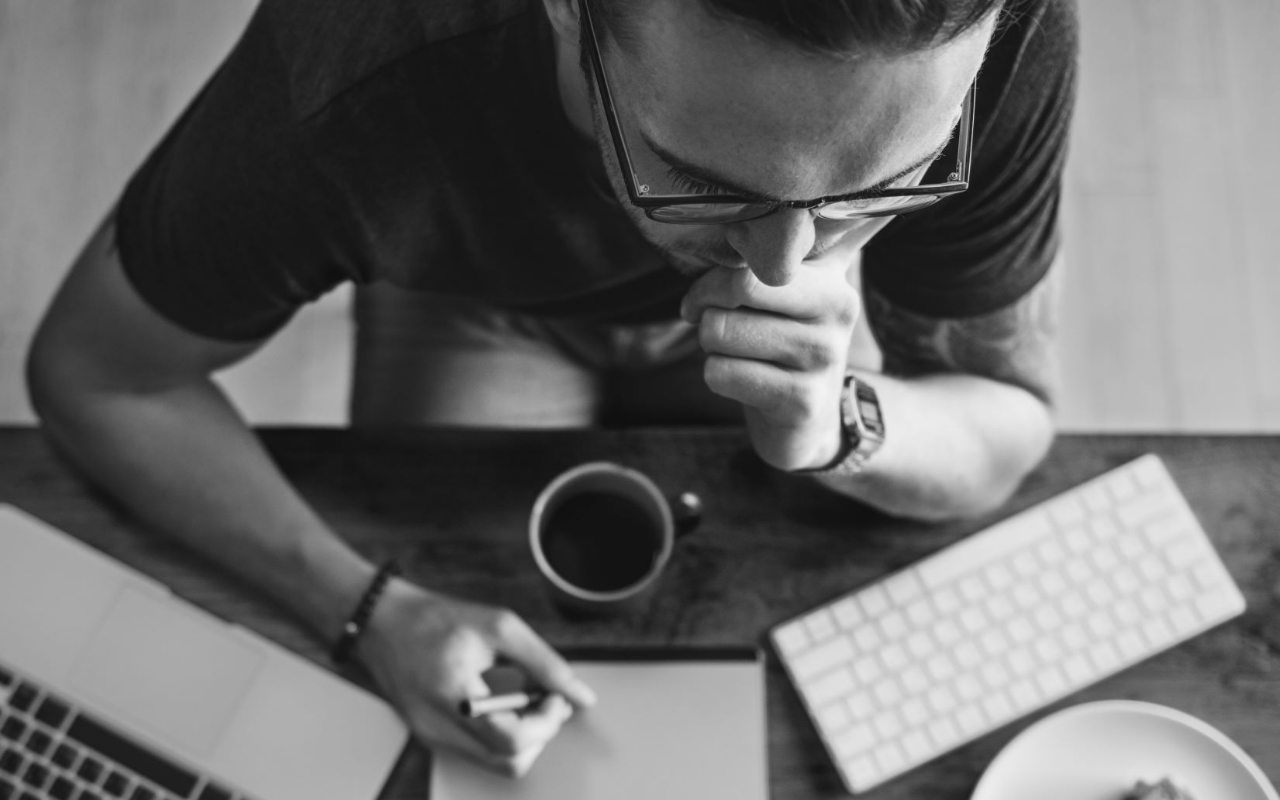
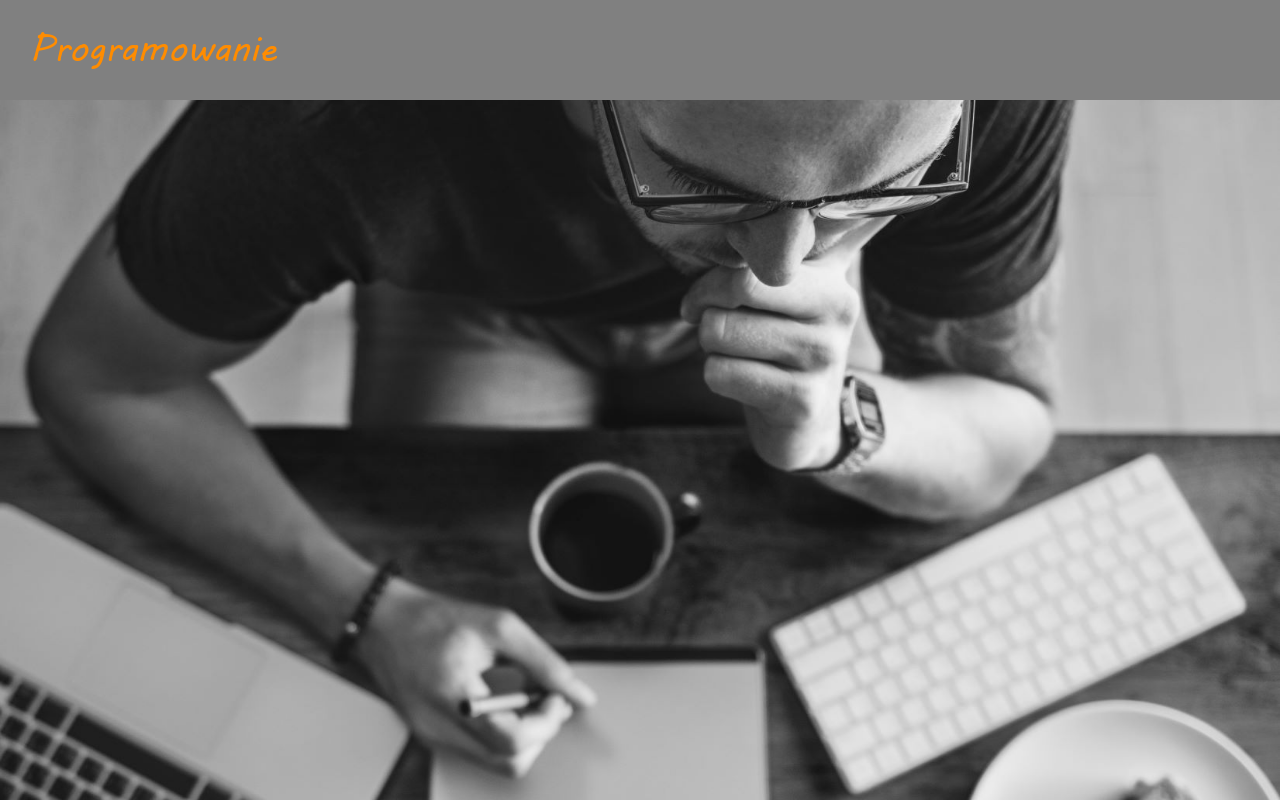
Before and after one commit to marb5/Website3.0, a plain HTML site: page index.html in a window 1280 px wide. Drawn offline with Linux system fonts and the light colour scheme.

Commit message:
Add top part of container

```diff
--- a/index.html
+++ b/index.html
@@ -13,6 +13,14 @@
         <link href="style.css" rel="stylesheet" type="text/css" />
     </head>
     <body>
-
+        <div align="center">
+            <div id="container">
+                <div id="top_container_part">
+                    <a href="index.html"><img class="logo" src="images/logo.png" alt="logo programowanie" /></a>
+                <!-- end of the top_container_part div -->
+                </div>
+            <!-- end of the container div -->
+            </div>
+        </div>
     </body>
 </html>
--- a/style.css
+++ b/style.css
@@ -1,3 +1,8 @@
+* {
+    padding: 0;
+    margin: 0;
+}
+
 body {
     background-image: url('images/obrazek1.jpg');
     background-size: 100%;
@@ -6,3 +11,22 @@ body {
     background-color:#363636;
     */
 }
+
+#container {
+    width: 100%;
+}
+
+/* TOP CONTAINER PART */
+
+#top_container_part {
+    position: relative;
+    background-color: grey;
+    width: 100%;
+    height: 100px;
+}
+
+img.logo {
+    position: absolute;
+    left: 20px;
+    top: 20px;
+}
```
Also changed, not shown: images/logo.png (added), images/programowanie_kodowanie-1024x724.jpg (added), 1 other file.
